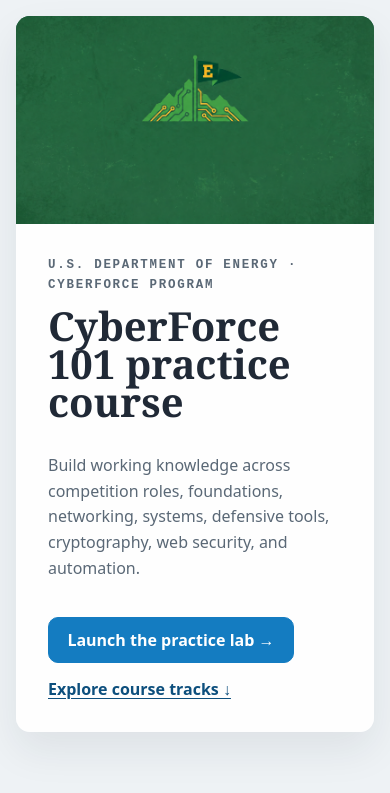
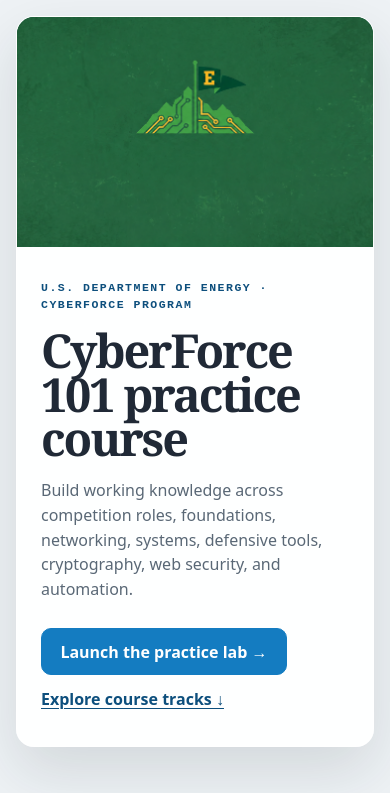
Before and after one commit to aaronjsmith/cyberforce-101-practice, a website: page index.html in a window 390 px wide. Shown: the top 793 px of the page. Drawn offline with Linux system fonts and the light colour scheme.

Commit message:
Refine course hero layout

```diff
--- a/index.html
+++ b/index.html
@@ -6,15 +6,15 @@
   <title>CyberForce 101 · Practice Lab</title>
   <link rel="stylesheet" href="css/style.css">
   <style>
-    .cf-hero { display: grid; grid-template-columns: minmax(0, 1.05fr) minmax(0, .95fr); overflow: hidden; background: var(--panel); color: var(--ink); border-radius: var(--radius); box-shadow: var(--shadow); }
-    .cf-hero-art { min-height: clamp(22rem, 42vw, 32rem); background: #07533d; }
+    .cf-hero { display: grid; grid-template-columns: minmax(0, .92fr) minmax(0, 1.08fr); min-height: 31rem; overflow: hidden; background: var(--panel); color: var(--ink); border: 1px solid rgba(255,255,255,.7); border-radius: 22px; box-shadow: 0 24px 60px rgba(26, 35, 50, .13); }
+    .cf-hero-art { min-height: 31rem; background: #07533d; }
     .cf-hero-art img { display: block; width: 100%; height: 100%; object-fit: cover; }
-    .cf-hero-copy { display: flex; flex-direction: column; justify-content: center; padding: clamp(2rem, 6vw, 4.5rem); }
+    .cf-hero-copy { display: flex; flex-direction: column; justify-content: center; min-width: 0; padding: clamp(2rem, 4.5vw, 4rem) clamp(2rem, 5vw, 4.5rem); }
     .cf-hero-copy > * { max-width: 46rem; }
-    .cf-kicker { margin: 0 0 .7rem; color: #7dc5f5; font: 600 .78rem var(--mono); letter-spacing: .14em; text-transform: uppercase; }
-    .cf-hero h1 { margin: 0 0 1rem; color: var(--ink); font: 700 clamp(2.5rem, 7vw, 5rem)/.95 var(--display); max-width: 12ch; }
-    .cf-hero p { max-width: 55ch; color: var(--muted); line-height: 1.6; }
-    .cf-hero-actions { display: flex; flex-wrap: wrap; align-items: center; gap: .9rem 1rem; margin-top: 1.25rem; }
+    .cf-kicker { margin: 0 0 .9rem; color: var(--accent-deep); font: 600 .72rem var(--mono); letter-spacing: .13em; line-height: 1.5; text-transform: uppercase; }
+    .cf-hero h1 { margin: 0 0 1.15rem; color: var(--ink); font: 700 clamp(3rem, 5.4vw, 4.5rem)/.94 var(--display); letter-spacing: -.045em; max-width: 15ch; overflow-wrap: break-word; }
+    .cf-hero p:not(.cf-kicker) { margin: 0; max-width: 52ch; color: var(--muted); line-height: 1.55; }
+    .cf-hero-actions { display: flex; flex-wrap: wrap; align-items: center; gap: .85rem 1.1rem; margin-top: 1.65rem; }
     .cf-hero .primary { margin-top: 0; background: #147cc1; border-color: #147cc1; }
     .cf-hero-secondary { color: var(--accent-deep); font-weight: 700; text-underline-offset: .18em; }
     .cf-section { margin-top: 2rem; }
@@ -32,7 +32,17 @@
     .cf-resource-links a { margin-top: 0; padding: .65rem .8rem; border: 1px solid var(--line); border-radius: 999px; background: var(--panel); text-decoration: none; }
     .cf-resource-links a:hover { border-color: var(--accent); background: #fff; }
     .cf-source { margin-top: 2rem; padding: 1rem 1.1rem; border-left: 4px solid #147cc1; background: rgba(20,124,193,.08); border-radius: 0 10px 10px 0; color: var(--muted); line-height: 1.5; }
-    @media (max-width: 760px) { .cf-hero { grid-template-columns: 1fr; } .cf-hero-art { min-height: clamp(13rem, 50vw, 20rem); } }
+    @media (max-width: 900px) and (min-width: 761px) {
+      .cf-hero-copy { padding-inline: 2rem; }
+      .cf-hero h1 { font-size: clamp(2.7rem, 5vw, 3.8rem); }
+    }
+    @media (max-width: 760px) {
+      .cf-hero { grid-template-columns: 1fr; min-height: 0; border-radius: 18px; }
+      .cf-hero-art { min-height: 0; aspect-ratio: 1.55; }
+      .cf-hero-copy { padding: 2rem 1.5rem 2.25rem; }
+      .cf-hero h1 { max-width: 12ch; font-size: clamp(2.75rem, 12vw, 4rem); }
+      .cf-hero-actions { align-items: flex-start; flex-direction: column; }
+    }
   </style>
 </head>
 <body class="course-page">
```
Also changed, not shown: public/index.html (+18 -8 lines).
